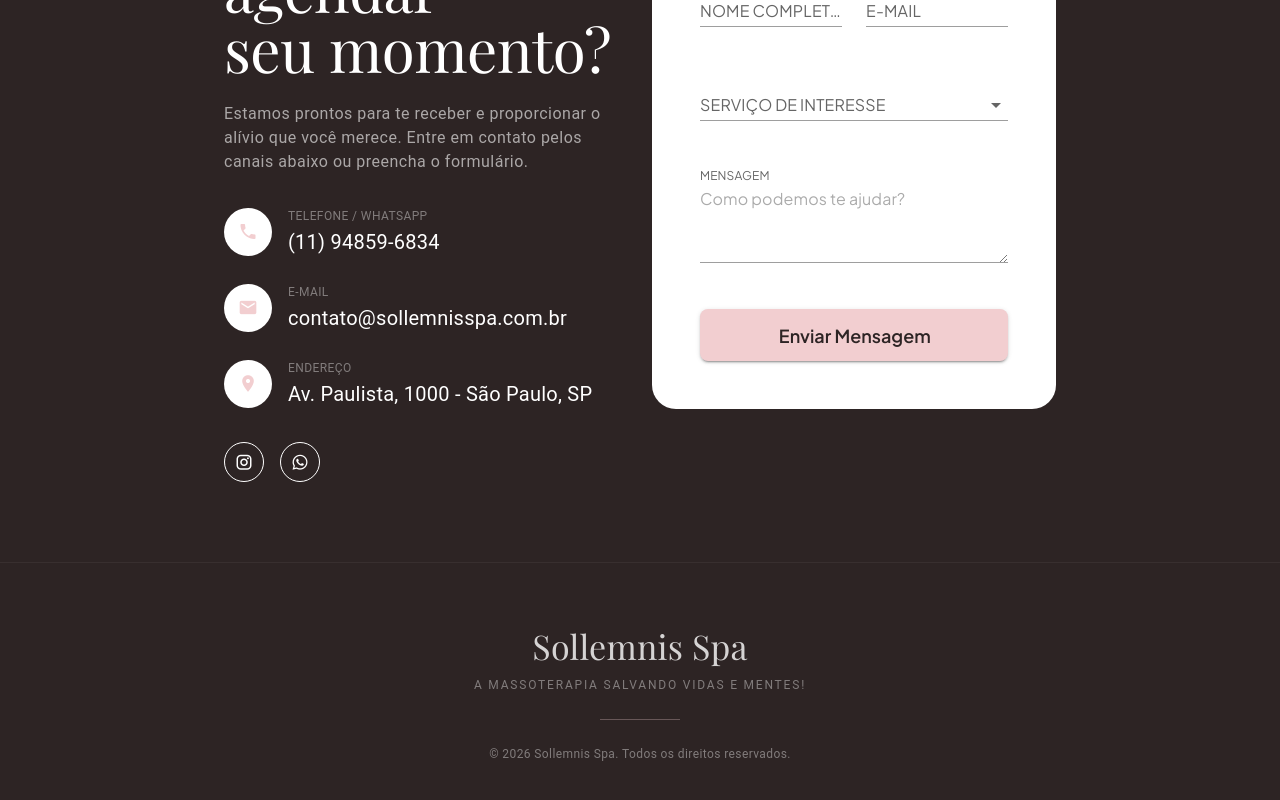
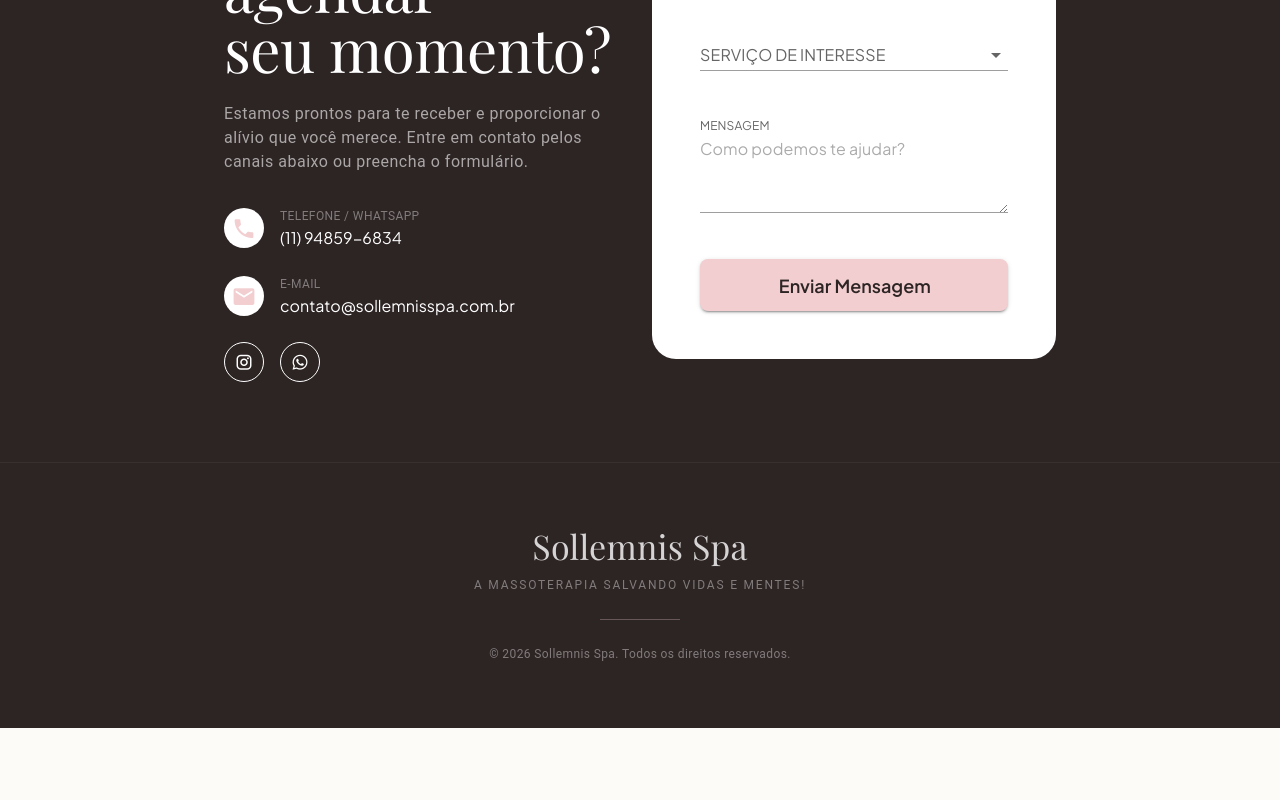
Before and after one commit to leandrogslva/sollemnis_spa, a Vue app: page / in a window 1280 px wide. Shown: the part 3350-4150 px from the top of the page. After the commit the page ends 4078 px from the top, so only its background shows below. Built offline with nearby package versions, Linux system fonts and the light colour scheme; a web font is replaced by a local one.

Commit message:
refactor: Ajustando tamanho das fontes

```diff
--- a/src/components/Contact.vue
+++ b/src/components/Contact.vue
@@ -16,38 +16,28 @@
               </p>
 
               <div class="d-flex align-center ga-4 mb-6">
-                <v-avatar color="white-opacity" size="48">
-                  <v-icon icon="mdi-phone" color="primary" size="20" />
+                <v-avatar color="white-opacity" size="40">
+                  <v-icon icon="mdi-phone" color="primary" size="25" />
                 </v-avatar>
                 <div>
                   <div class="text-caption text-uppercase text-white-40">Telefone / WhatsApp</div>
-                  <div class="text-h6 font-weight-regular">(11) 94859-6834</div>
+                  <div class="text-h7 font-weight-regular">(11) 94859-6834</div>
                 </div>
               </div>
 
               <div class="d-flex align-center ga-4 mb-6">
-                <v-avatar color="white-opacity" size="48">
-                  <v-icon icon="mdi-email" color="primary" size="20" />
+                <v-avatar color="white-opacity" size="40">
+                  <v-icon icon="mdi-email" color="primary" size="25" />
                 </v-avatar>
                 <div>
                   <div class="text-caption text-uppercase text-white-40">E-mail</div>
-                  <div class="text-h6 font-weight-regular">contato@sollemnisspa.com.br</div>
-                </div>
-              </div>
-
-              <div class="d-flex align-center ga-4 mb-8">
-                <v-avatar color="white-opacity" size="48">
-                  <v-icon icon="mdi-map-marker" color="primary" size="20" />
-                </v-avatar>
-                <div>
-                  <div class="text-caption text-uppercase text-white-40">Endereço</div>
-                  <div class="text-h6 font-weight-regular">Av. Paulista, 1000 - São Paulo, SP</div>
+                  <div class="text-h7 font-weight-regular">contato@sollemnisspa.com.br</div>
                 </div>
               </div>
 
               <div class="d-flex ga-4">
-                <v-btn icon="mdi-instagram" variant="outlined" color="white-opacity" size="small" />
-                <v-btn icon="mdi-whatsapp" variant="outlined" color="white-opacity" size="small" />
+                <v-btn icon="mdi-instagram" variant="outlined" color="white-opacity" size="small" href="https://www.instagram.com/sollemnis_spa/" target="_blank" />
+                <v-btn icon="mdi-whatsapp" variant="outlined" color="white-opacity" size="small" href="https://wa.me/5511948596834" target="_blank" />
               </div>
             </v-col>
 
```
